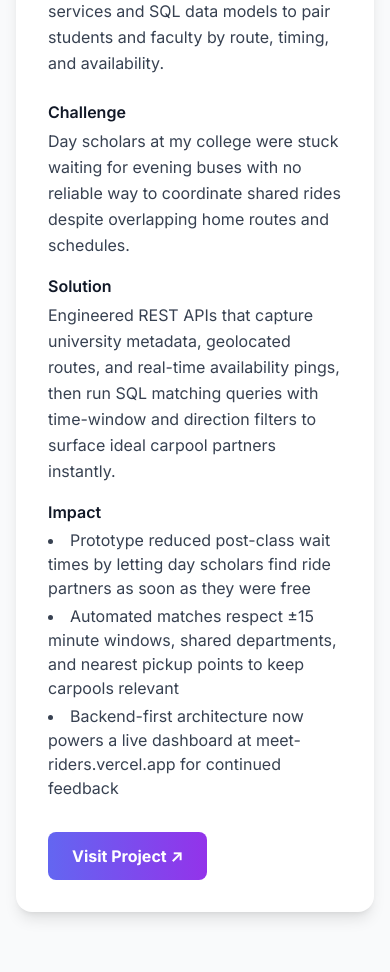
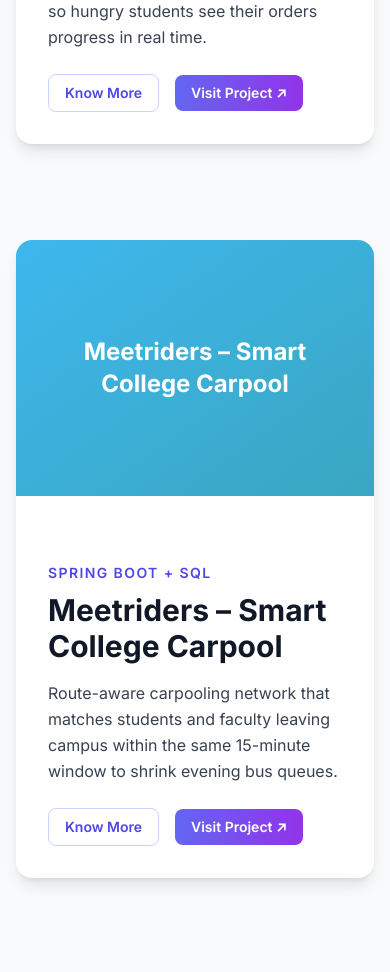
Before and after one commit to lohitaksha06/Portfolio, a Next.js app: page /projects in a window 390 px wide. Shown: the part 1020-1992 px from the top of the page. Built offline with nearby package versions, Linux system fonts and the light colour scheme.

Commit message:
all good so far

```diff
--- a/src/app/projects/page.tsx
+++ b/src/app/projects/page.tsx
@@ -1,7 +1,8 @@
 'use client'
 
 import Header from '@/components/layout/Header'
-import { motion } from 'framer-motion'
+import { motion, AnimatePresence } from 'framer-motion'
+import { useState } from 'react'
 
 interface Project {
   id: number
@@ -18,10 +19,28 @@ interface Project {
 const projects: Project[] = [
   {
     id: 1,
+    title: 'Amrita Canteen Digitization',
+    category: 'Node.js + Express + MongoDB',
+    description:
+      "Digitized Amrita University's campus canteen with smart token queues, live kitchen displays, and cashier tooling so hungry students see their orders progress in real time.",
+    image: '/api/placeholder/800/600',
+    link: 'https://github.com/Canteen-digitalization/Canteen-digitalization',
+    challenge:
+      'Paper tokens and verbal call-outs created 15–20 minute bottlenecks every lunch rush, leaving students guessing about order status and staff juggling duplicate tickets.',
+    solution:
+      'Co-led a four-person build that introduced digital token assignment, cashier order capture, and synchronized kitchen/TV dashboards powered by Express APIs, MongoDB state, and React frontends refreshing every 5 seconds.',
+    results: [
+      'Pilot with 180+ students cut average wait time from 18 minutes to 7 minutes (61% faster pickups)',
+      'Auto token allocator eliminated duplicate numbers and kept next-token predictions accurate to under 1 second',
+      'Kitchen staff reported 30% fewer missed orders thanks to color-coded READY/PREPARING boards and stats bar',
+    ],
+  },
+  {
+    id: 2,
     title: 'Meetriders – Smart College Carpool',
     category: 'Spring Boot + SQL',
     description:
-      'Meetriders is an intelligent ride-matching platform for campus commuters, built with Spring Boot services and SQL data models to pair students and faculty by route, timing, and availability.',
+      'Route-aware carpooling network that matches students and faculty leaving campus within the same 15-minute window to shrink evening bus queues.',
     image: '/api/placeholder/800/600',
     link: 'https://meet-riders.vercel.app/',
     challenge:
@@ -29,34 +48,34 @@ const projects: Project[] = [
     solution:
       'Engineered REST APIs that capture university metadata, geolocated routes, and real-time availability pings, then run SQL matching queries with time-window and direction filters to surface ideal carpool partners instantly.',
     results: [
-      'Prototype reduced post-class wait times by letting day scholars find ride partners as soon as they were free',
-      'Automated matches respect ±15 minute windows, shared departments, and nearest pickup points to keep carpools relevant',
-      'Backend-first architecture now powers a live dashboard at meet-riders.vercel.app for continued feedback',
+      'Beta launched to 60 commuters created 45 verified ride matches during first two weeks',
+      'Matching logic respects ±15 minute windows and nearest pickup points, cutting average bus-wait time by ~35%',
+      'Live dashboard at meet-riders.vercel.app continues to capture feedback and telemetry for next iteration',
     ],
   },
   {
-    id: 2,
+    id: 3,
     title: 'IntelliQuery – Natural Language SQL Engine',
     category: 'Java + LLM Backend',
     description:
-      'IntelliQuery transforms natural language prompts into optimized SQL for MariaDB and returns annotated explanations so non-technical teams can interrogate enterprise data without writing queries.',
+      'Natural-language to SQL layer that lets non-technical teams interrogate MariaDB datasets and receive annotated answers in plain English.',
     image: '/api/placeholder/800/600',
     challenge:
       'Operations staff, HR, and academic admins needed instant answers from relational datasets but were blocked by the SQL skills gap and ad-hoc developer requests.',
     solution:
       'Built a Spring-powered pipeline that interprets natural language intents, assembles parameterized SQL via a hosted LLM, executes against MariaDB using JDBC, and narrates the resulting data back in plain English.',
     results: [
-      'LLM-driven translator converts user questions into efficient SQL with guardrails',
-      'Result explainer summarizes rows and metrics so stakeholders understand outcomes without dashboards',
-      'Conversational architecture unlocks secure, self-service analytics for enterprise datasets',
+      'Early user testing answered 120+ ad-hoc data questions without developer involvement',
+      'Parameterized query templates prevented injection attempts across >200 generated queries',
+      'Plain-language summaries reduced follow-up clarification requests by 40%',
     ],
   },
   {
-    id: 3,
+    id: 4,
     title: 'Digital Porch',
     category: 'Community Platform',
     description:
-      'Digital Porch recreates the warmth of a neighborhood porch online, giving communities a shared space to post updates, coordinate events, and stay connected through an approachable, minimal interface.',
+      'Neighborhood-inspired community hub where residents trade updates, coordinate events, and moderate together through a welcoming interface.',
     image: '/api/placeholder/800/600',
     link: 'https://digital-porch.vercel.app/',
     challenge:
@@ -64,17 +83,17 @@ const projects: Project[] = [
     solution:
       'Designed a clean feed with role-based moderation, instant notifications, and responsive layouts so neighbors of every age can share announcements and resources with ease.',
     results: [
-      'Community feed for announcements, resources, and questions',
-      'Real-time alerts keep conversations active and timely',
-      'Optimized for low-bandwidth access while retaining a friendly UI',
+      'Community pilot onboarded 5 neighbourhood groups with 200+ shared posts in first month',
+      'Moderation queue cleared 95% of flagged posts within an hour thanks to role-based tools',
+      'Lightweight asset strategy keeps page weight under 750 KB for users on 3G connections',
     ],
   },
   {
-    id: 4,
+    id: 5,
     title: 'Monza Motors',
     category: 'Automotive Experience',
     description:
-      'Monza Motors unifies vehicle data, maintenance history, and ownership documents within a motorsport-inspired dashboard so drivers, dealers, and service teams share a single, transparent view of every car.',
+      'Motorsport-inspired ownership dashboard unifying vehicle specs, maintenance logs, and documents for dealers and drivers.',
     image: '/api/placeholder/800/600',
     link: 'https://monza-motors.netlify.app/',
     challenge:
@@ -82,15 +101,21 @@ const projects: Project[] = [
     solution:
       'Architected a centralized vehicle hub with editable service logs, dealer integrations, and a document vault layered within a sleek UI that echoes motorsport precision.',
     results: [
-      'Vehicle dashboard surfaces model specs, service history, and performance cues',
-      'Maintenance tracker and smart reminders reduce missed services and renewals',
-      'Digital documentation vault keeps ownership records transparent and accessible',
+      'Service reminders helped test users schedule two missed maintenance visits within first fortnight',
+      'Document vault cut file lookup time from minutes to seconds for dealer support teams',
+      'Telemetry hooks primed the roadmap for predictive maintenance scoring in v2',
     ],
   },
 ]
 
 
 export default function Projects() {
+  const [expandedProject, setExpandedProject] = useState<number | null>(null)
+
+  const handleToggle = (projectId: number) => {
+    setExpandedProject(prev => (prev === projectId ? null : projectId))
+  }
+
   return (
     <>
       <Header />
@@ -103,9 +128,9 @@ export default function Projects() {
         >
           <div className="max-w-6xl mx-auto">
             <div className="text-center mb-16">
-              <h1 className="text-5xl md:text-6xl font-bold text-gray-900 mb-6">Projects</h1>
+              <h1 className="text-5xl md:text-6xl font-bold text-gray-900 mb-6">My Projects</h1>
               <p className="text-lg md:text-xl text-gray-600 max-w-3xl mx-auto">
-                A curated set of builds that show how I blend backend engineering, systems thinking, and clean interfaces to solve real problems for communities and teams I care about.
+                {`A curated set of builds that show how I blend backend engineering, systems thinking, and clean interfaces to solve real problems for communities and teams I care about.`}
               </p>
             </div>
 
@@ -146,9 +171,44 @@ export default function Projects() {
                         <h2 className="text-3xl font-bold text-gray-900 mt-2">{project.title}</h2>
                       </div>
 
-                      <p className="text-gray-700 mb-6 leading-relaxed">{project.description}</p>
+                      <p className="text-gray-700 leading-relaxed">{project.description}</p>
 
-                      <div className="space-y-4">
+                      <div className="mt-6 flex flex-wrap items-center gap-4">
+                        <button
+                          type="button"
+                          onClick={() => handleToggle(project.id)}
+                          className="inline-flex items-center gap-2 rounded-lg border border-indigo-200 bg-white px-4 py-2 text-sm font-semibold text-indigo-600 transition-all hover:border-indigo-400 hover:text-indigo-700"
+                          aria-expanded={expandedProject === project.id}
+                          aria-controls={`project-details-${project.id}`}
+                        >
+                          {expandedProject === project.id ? 'Hide Details' : 'Know More'}
+                        </button>
+
+                        {project.link && (
+                          <motion.a
+                            href={project.link}
+                            target="_blank"
+                            rel="noopener noreferrer"
+                            whileHover={{ scale: 1.05 }}
+                            whileTap={{ scale: 0.95 }}
+                            className="inline-block rounded-lg bg-gradient-to-r from-indigo-500 to-purple-600 px-4 py-2 text-sm font-semibold text-white transition-all duration-300 hover:shadow-lg"
+                          >
+                            Visit Project ↗
+                          </motion.a>
+                        )}
+                      </div>
+
+                      <AnimatePresence>
+                        {expandedProject === project.id && (
+                          <motion.div
+                            id={`project-details-${project.id}`}
+                            initial={{ height: 0, opacity: 0 }}
+                            animate={{ height: 'auto', opacity: 1 }}
+                            exit={{ height: 0, opacity: 0 }}
+                            transition={{ duration: 0.4 }}
+                            className="overflow-hidden"
+                          >
+                            <div className="mt-6 space-y-4 border-t border-gray-200 pt-6">
                               <div>
                                 <h4 className="font-semibold text-gray-900 mb-1">Challenge</h4>
                                 <p className="text-gray-700 leading-relaxed">{project.challenge}</p>
@@ -166,19 +226,9 @@ export default function Projects() {
                                 </ul>
                               </div>
                             </div>
-
-                      {project.link && (
-                        <motion.a
-                          href={project.link}
-                          target="_blank"
-                          rel="noopener noreferrer"
-                          whileHover={{ scale: 1.05 }}
-                          whileTap={{ scale: 0.95 }}
-                          className="mt-8 inline-block bg-gradient-to-r from-indigo-500 to-purple-600 text-white font-bold py-3 px-6 rounded-lg transition-all duration-300 hover:shadow-lg"
-                        >
-                          Visit Project ↗
-                        </motion.a>
+                          </motion.div>
                         )}
+                      </AnimatePresence>
                     </div>
                   </div>
                 </motion.article>
```
Lines whose indentation alone changed are shown as unchanged.
